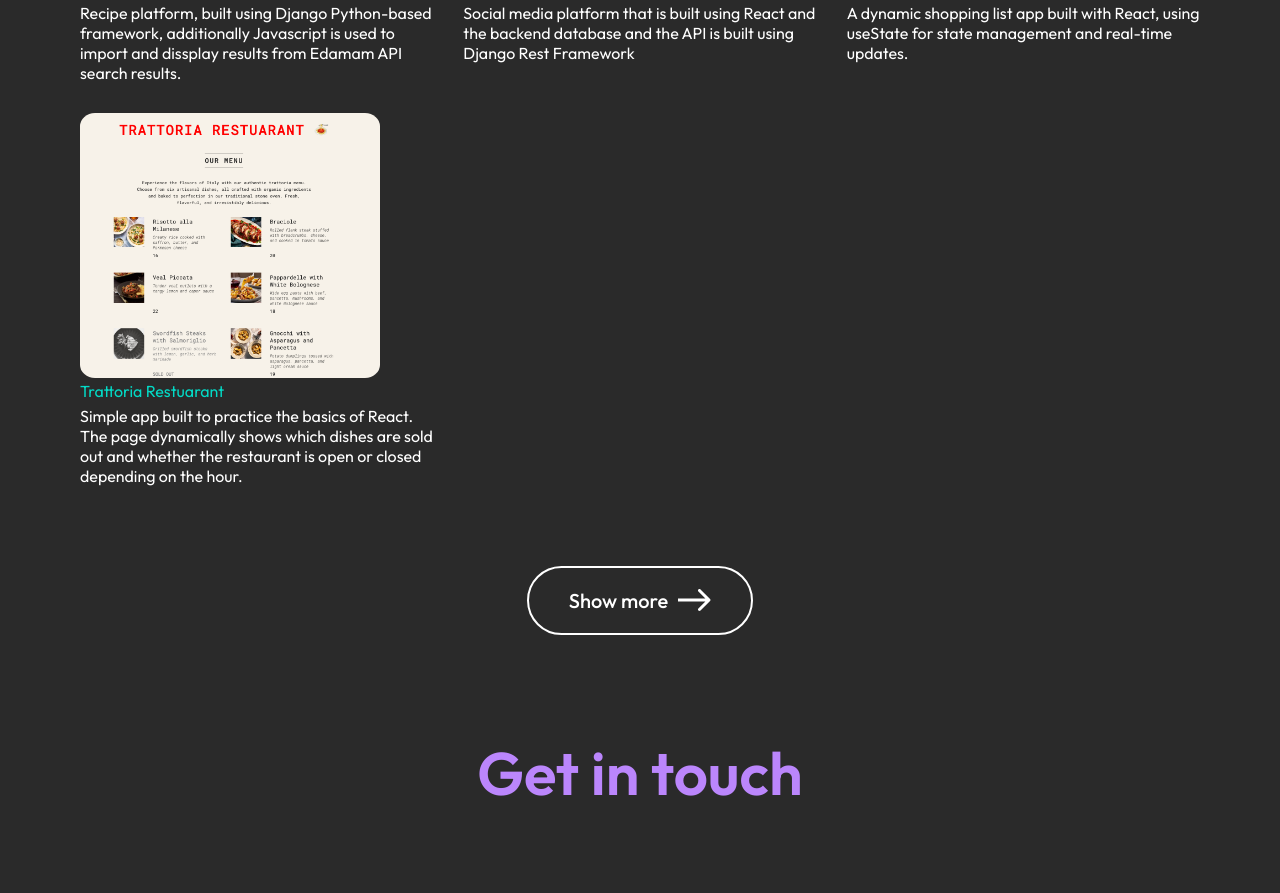
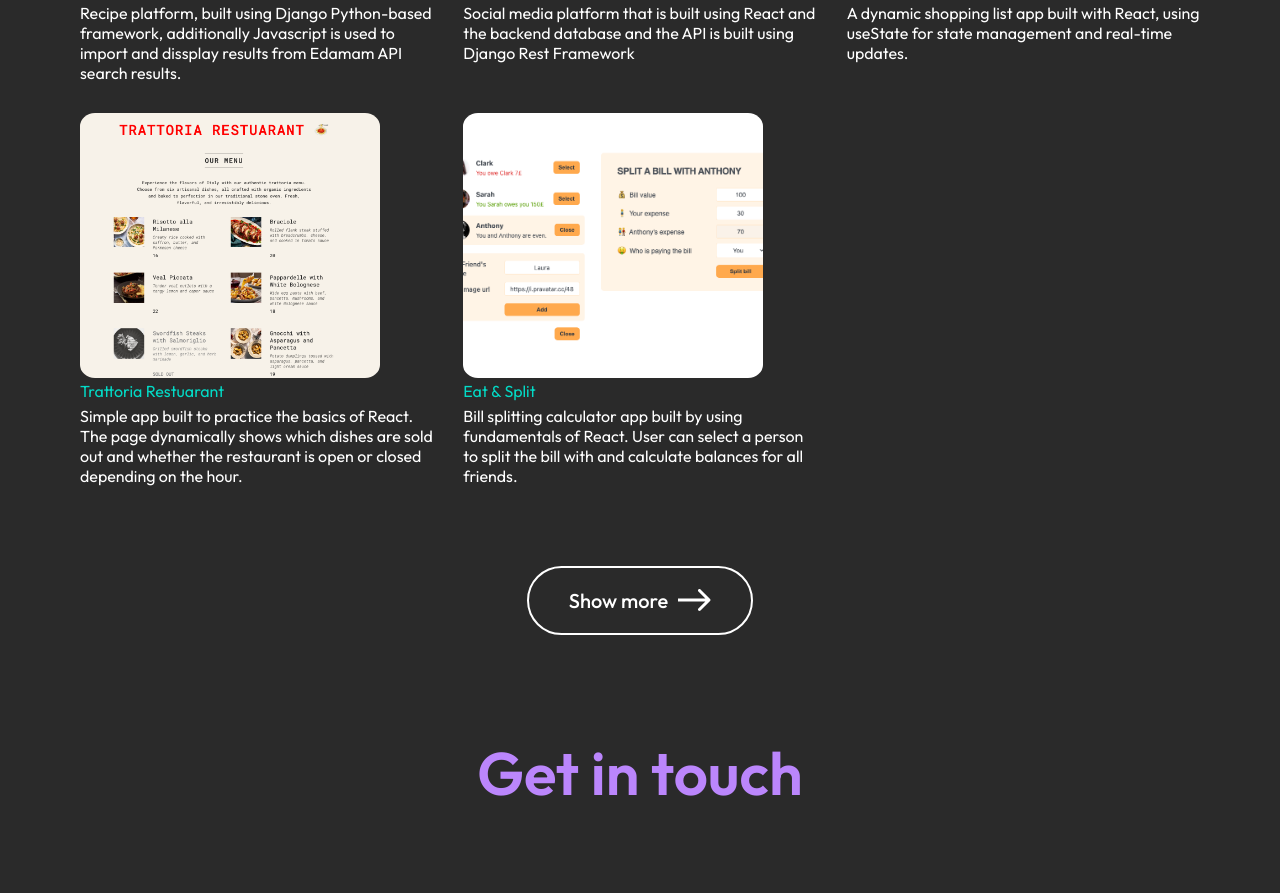
Before and after one commit to lauraz-15/mycodingworks, a React (Create React App) app: page / in a window 1280 px wide. Shown: the part 2027-2920 px from the top of the page. Built offline with nearby package versions, Linux system fonts and the light colour scheme.

Commit message:
Update code

```diff
--- a/src/assets/mywork_data.js
+++ b/src/assets/mywork_data.js
@@ -2,6 +2,7 @@ import project1_img from "../assets/juicy-recipes.png";
 import project2_img from "../assets/fitme.png";
 import project3_img from "../assets/trattoria-restaurant.png";
 import shopping_list_img from "../assets/shopping-list-project.png";
+import eat_and_split from "../assets/eat-and-split.png";
 
 const mywork_data = [
   {
@@ -32,6 +33,13 @@ const mywork_data = [
     description: "Simple app built to practice the basics of React. The page dynamically shows which dishes are sold out and whether the restaurant is open or closed depending on the hour.",
     link: "https://lauraz-15.github.io/Trattoria-Restuarant/",
   },
+  {
+    no: 5,
+    title: "Eat & Split",
+    img: eat_and_split,
+    description: "Bill splitting calculator app built by using fundamentals of React. User can select a person to split the bill with and calculate balances for all friends.",
+    link: "https://lauraz-15.github.io/Trattoria-Restuarant/",
+  },
 ];
 
 export default mywork_data;
```
Also changed, not shown: src/assets/eat-and-split.png (added).
